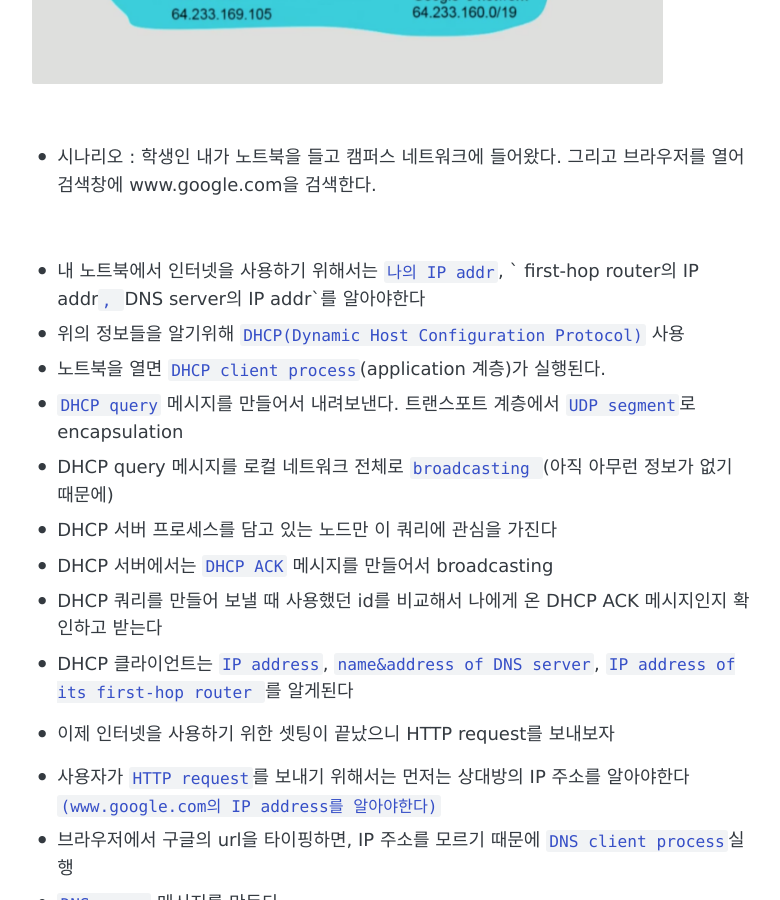
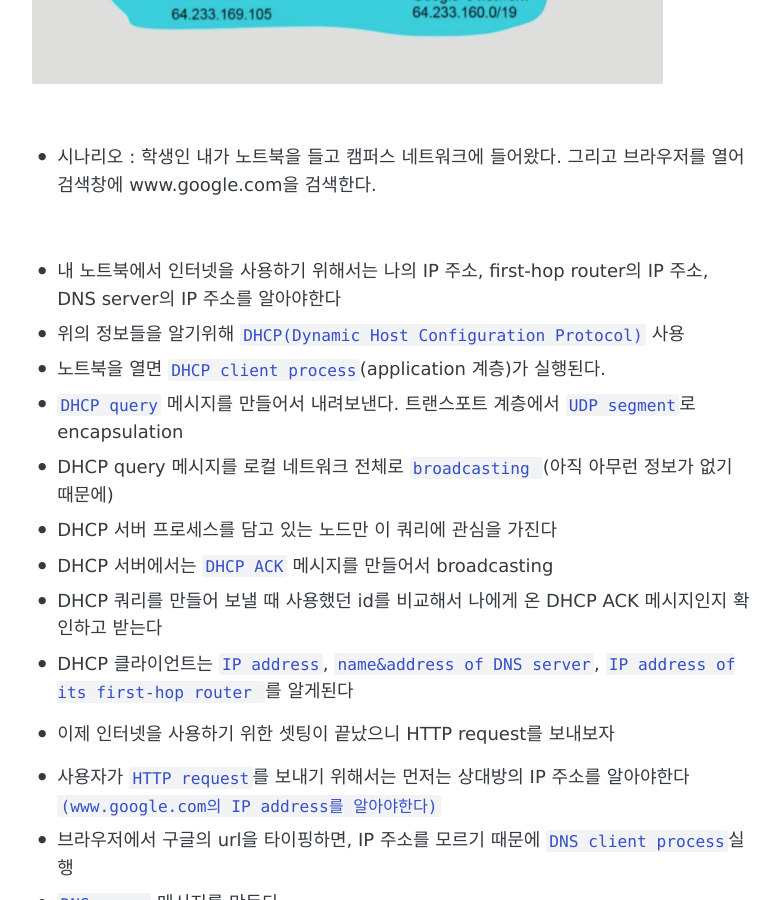
Before and after one commit to zoe0-0/blog, a Jekyll site: the page built from _posts/2021-02-06-Network02.md, in a window 1280 px wide and 900 px high, scrolled down 780 px. Shown: the whole window, without its empty margins (248-1028 px from the left). Built offline with Jekyll 4.4.1, drawn with Linux system fonts in a browser that asks for light colours; comment, search, counter and statistics services are not loaded.

Commit message:
Edit posts

```diff
--- a/_posts/2021-02-06-Network02.md
+++ b/_posts/2021-02-06-Network02.md
@@ -19,7 +19,7 @@ tags:
 
 <br>
 
-- 내 노트북에서 인터넷을 사용하기 위해서는 `나의 IP addr`, ` first-hop router의 IP addr`, `DNS server의 IP addr`를 알아야한다
+- 내 노트북에서 인터넷을 사용하기 위해서는 나의 IP 주소, first-hop router의 IP 주소, DNS server의 IP 주소를 알아야한다
 - 위의 정보들을 알기위해 `DHCP(Dynamic Host Configuration Protocol)` 사용
 - 노트북을 열면 `DHCP client process`(application 계층)가 실행된다.
 - `DHCP query` 메시지를 만들어서 내려보낸다.  트랜스포트 계층에서 `UDP segment`로 encapsulation
```
